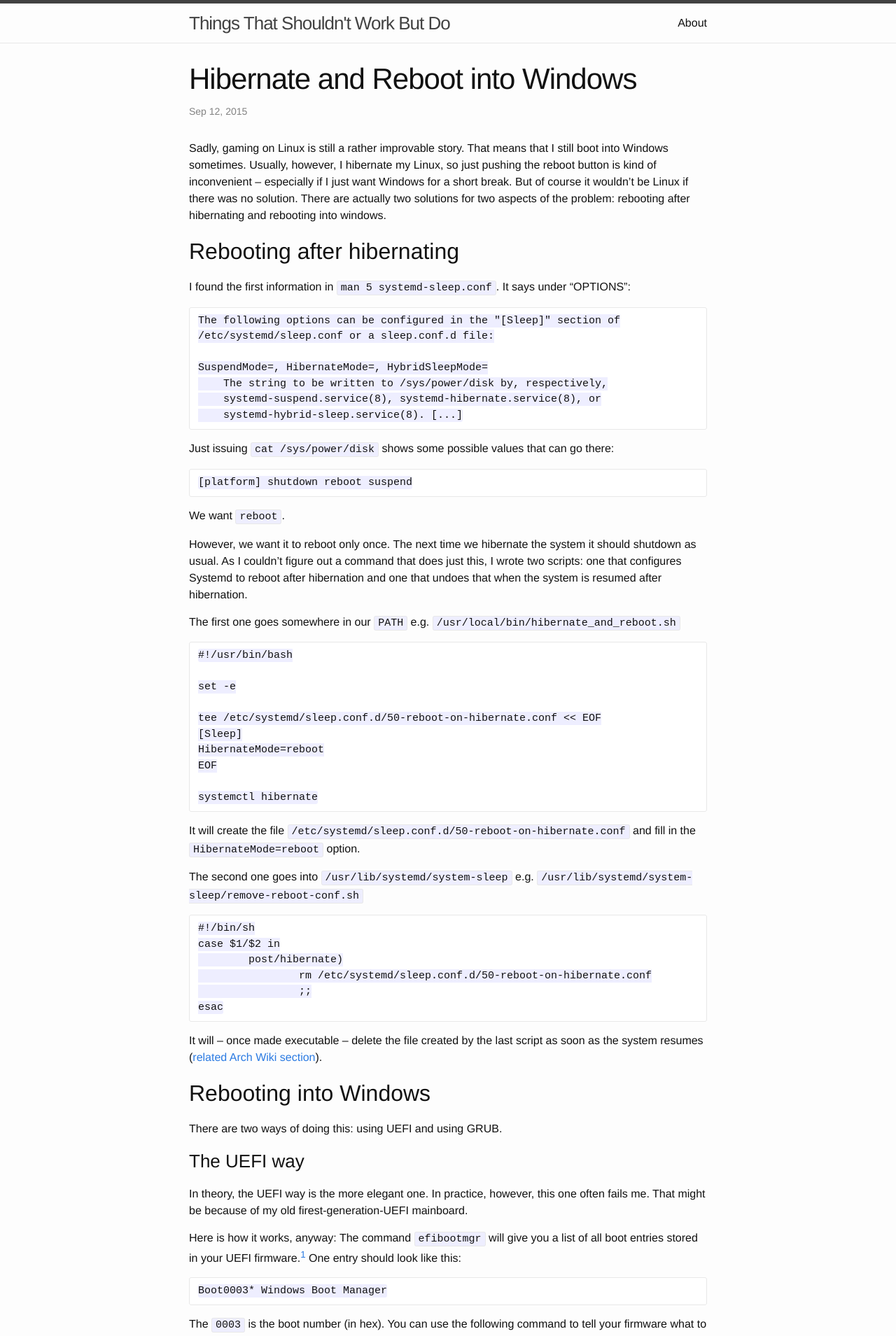
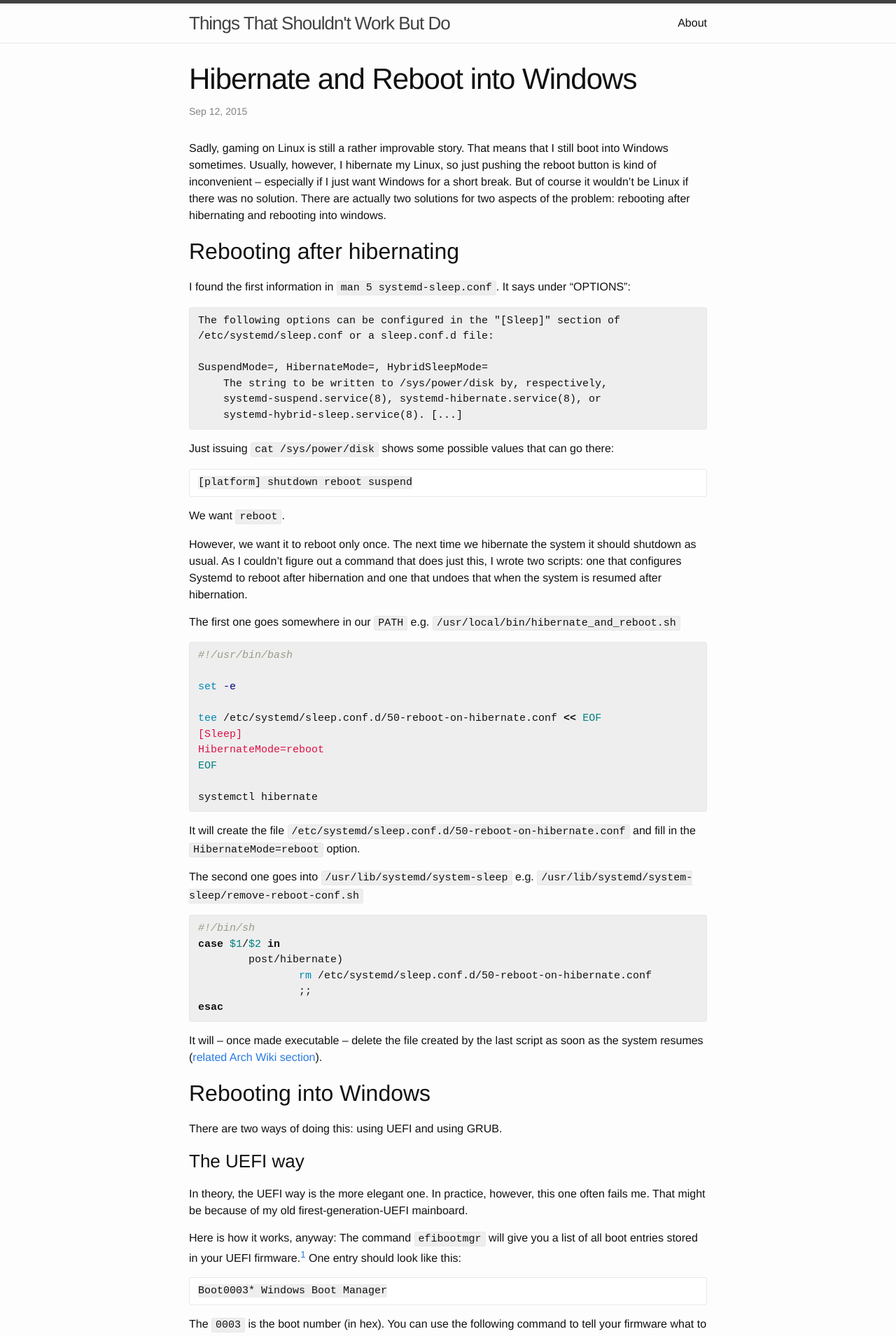
Before and after one commit to christopher-l/christopher-l.github.io, a Jekyll site: the page built from _posts/2015-09-17-hibernate-and-reboot-into-windows.markdown, in a window 1280 px wide. Shown: the top 1909 px of the page at 70% size. Built offline with Jekyll 4.4.1, drawn with Linux system fonts in a browser that asks for light colours.

Commit message:
some style changes

```diff
--- a/_posts/2015-09-17-hibernate-and-reboot-into-windows.markdown
+++ b/_posts/2015-09-17-hibernate-and-reboot-into-windows.markdown
@@ -17,13 +17,15 @@ hibernating and rebooting into windows.
 I found the first information in `man 5 systemd-sleep.conf`.
 It says under "OPTIONS":
 
-    The following options can be configured in the "[Sleep]" section of
-    /etc/systemd/sleep.conf or a sleep.conf.d file:
+{% highlight groff %}
+The following options can be configured in the "[Sleep]" section of
+/etc/systemd/sleep.conf or a sleep.conf.d file:
 
-    SuspendMode=, HibernateMode=, HybridSleepMode=
-        The string to be written to /sys/power/disk by, respectively,
-        systemd-suspend.service(8), systemd-hibernate.service(8), or
-        systemd-hybrid-sleep.service(8). [...]
+SuspendMode=, HibernateMode=, HybridSleepMode=
+    The string to be written to /sys/power/disk by, respectively,
+    systemd-suspend.service(8), systemd-hibernate.service(8), or
+    systemd-hybrid-sleep.service(8). [...]
+{% endhighlight %}
 
 Just issuing `cat /sys/power/disk` shows some possible values that can go there:
 
@@ -40,16 +42,18 @@ when the system is resumed after hibernation.
 The first one goes somewhere in our `PATH` e.g.
 `/usr/local/bin/hibernate_and_reboot.sh`
 
-    #!/usr/bin/bash
+{% highlight bash %}
+#!/usr/bin/bash
 
-    set -e
+set -e
 
-    tee /etc/systemd/sleep.conf.d/50-reboot-on-hibernate.conf << EOF
-    [Sleep]
-    HibernateMode=reboot
-    EOF
+tee /etc/systemd/sleep.conf.d/50-reboot-on-hibernate.conf << EOF
+[Sleep]
+HibernateMode=reboot
+EOF
 
-    systemctl hibernate
+systemctl hibernate
+{% endhighlight %}
 
 It will create the file `/etc/systemd/sleep.conf.d/50-reboot-on-hibernate.conf`
 and fill in the `HibernateMode=reboot` option.
@@ -57,12 +61,14 @@ and fill in the `HibernateMode=reboot` option.
 The second one goes into `/usr/lib/systemd/system-sleep` e.g.
 `/usr/lib/systemd/system-sleep/remove-reboot-conf.sh`
 
-    #!/bin/sh
-    case $1/$2 in
-    	post/hibernate)
-    		rm /etc/systemd/sleep.conf.d/50-reboot-on-hibernate.conf
-    		;;
-    esac
+{% highlight bash %}
+#!/bin/sh
+case $1/$2 in
+	post/hibernate)
+		rm /etc/systemd/sleep.conf.d/50-reboot-on-hibernate.conf
+		;;
+esac
+{% endhighlight %}
 
 It will -- once made executable -- delete the file created by the last script as
 soon as the system resumes ([related Arch Wiki section](https://wiki.archlinux.org/index.php/Power_management#Hooks_in_.2Fusr.2Flib.2Fsystemd.2Fsystem-sleep)).
--- a/_sass/_base.scss
+++ b/_sass/_base.scss
@@ -17,7 +17,7 @@ body {
     font-family: $base-font-family;
     font-size: $base-font-size;
     line-height: $base-line-height;
-    font-weight: 300;
+    // font-weight: 300;
     color: $text-color;
     background-color: $background-color;
     -webkit-text-size-adjust: 100%;
@@ -112,8 +112,8 @@ blockquote {
     border-left: 4px solid $grey-color-light;
     padding-left: $spacing-unit / 2;
     font-size: 18px;
-    letter-spacing: -1px;
-    font-style: italic;
+    // letter-spacing: -1px;
+    // font-style: italic;
 
     > :last-child {
         margin-bottom: 0;
@@ -130,7 +130,7 @@ code {
     font-size: 15px;
     border: 1px solid $grey-color-light;
     border-radius: 3px;
-    background-color: #eef;
+    background-color: #eee;
 }
 
 code {
@@ -139,7 +139,7 @@ code {
 
 pre {
     padding: 8px 12px;
-    overflow-x: scroll;
+    overflow-x: auto;
 
     > code {
         border: 0;
--- a/_sass/_layout.scss
+++ b/_sass/_layout.scss
@@ -188,6 +188,10 @@
     font-size: 24px;
 }
 
+.footnotes {
+  margin-top: $spacing-unit;
+  border-top: $grey-color-light 1px solid;
+}
 
 
 /**
```
